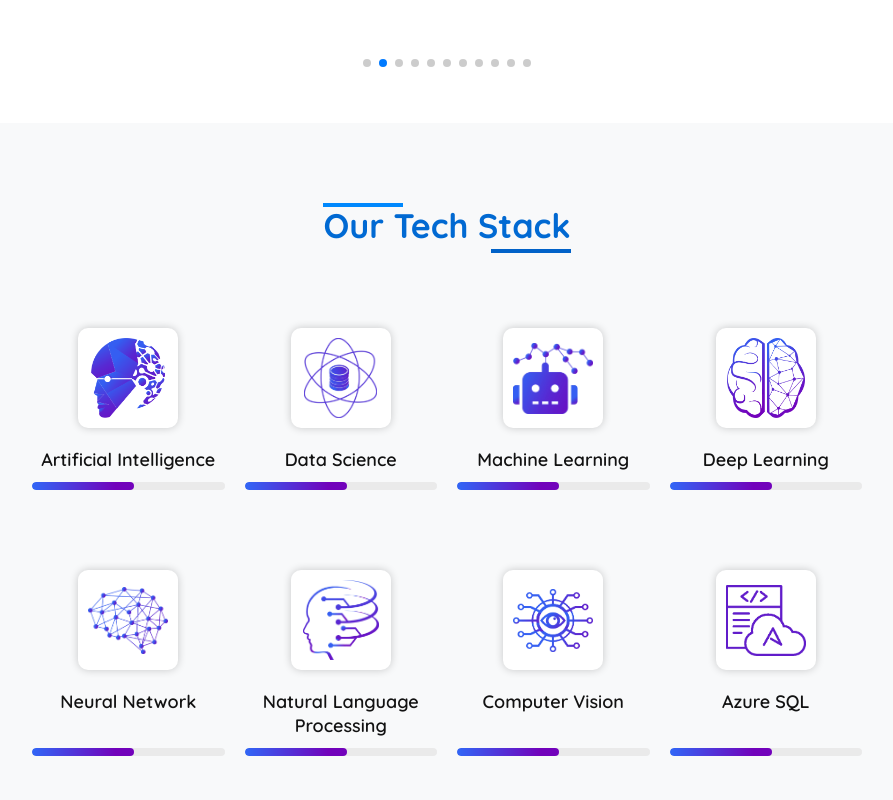
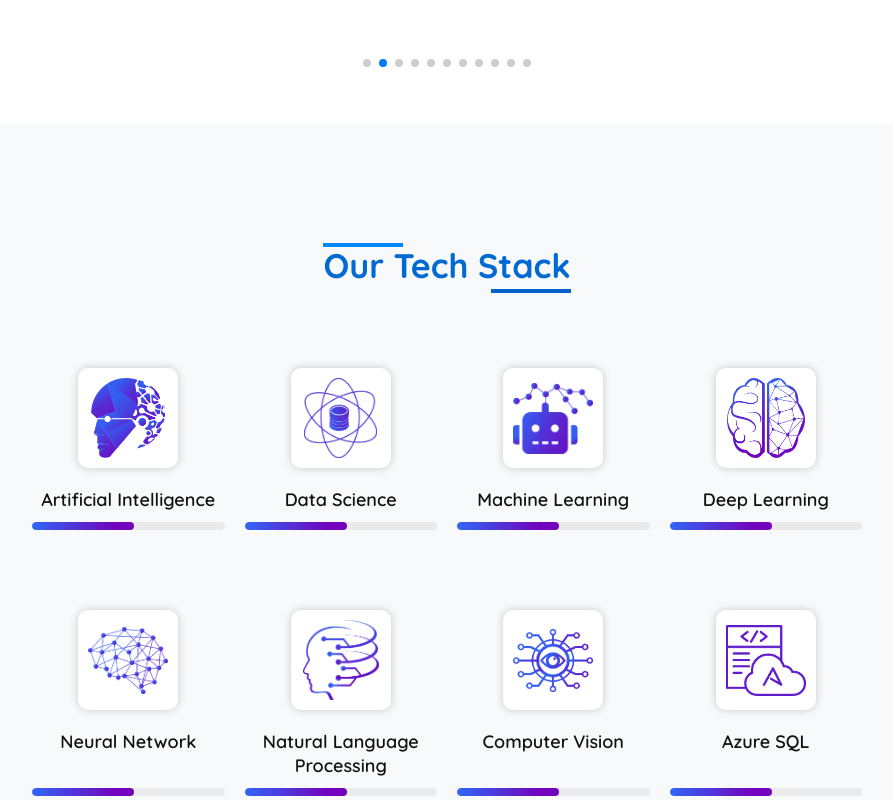
Before and after one commit to AJITSINHSolanki/website_2024, a Next.js app: page / in a window 1280 px wide. Shown: the part 7300-8100 px from the top of the page, without its empty margins (193-1086 px from the left). Built offline with nearby package versions, Linux system fonts and the light colour scheme.

Commit message:
Header Section Css

```diff
--- a/src/components/blog/index.js
+++ b/src/components/blog/index.js
@@ -33,7 +33,7 @@ const Blog = () => {
     };
 
     window.addEventListener('scroll', checkVisibility);
-    checkVisibility(); // Check initial visibility
+    checkVisibility();
 
     return () => {
       window.removeEventListener('scroll', checkVisibility);
@@ -42,7 +42,7 @@ const Blog = () => {
 
   return (
     <div className="container">
-      <div className="blog_section" id="blog"  ref={myRef}>
+      <div className={`blog_section fade-in ${isVisible ? 'active' : ''}`} id="blog"  ref={myRef}>
       <div style={{ paddingTop: '40px', minHeight: '40px',  }}>
 </div>
 
--- a/src/components/ourTechStack/index.js
+++ b/src/components/ourTechStack/index.js
@@ -1,19 +1,17 @@
 import { useRef, useEffect, useState } from 'react';
-import { OurTechStackItem } from "@/utils/constant";
+import { OurTechStackItem } from '@/utils/constant';
 import Image from 'next/image';
-import { BeatLoader } from "react-spinners";
-
+import { BeatLoader } from 'react-spinners';
 
 const PageLoading = () => {
   return (
     <>
-  <div style={{ textAlign: 'center', marginRight:'-40px'}}>
+      <div style={{ textAlign: 'center', marginRight: '-40px' }}>
         <BeatLoader
           color="#0162C8"
           cssOverride={{}}
           size={30}
           speedMultiplier={1}
-
         />
       </div>
     </>
@@ -21,7 +19,6 @@ const PageLoading = () => {
 };
 
 const OurTechStack = () => {
-
   const myRef = useRef(null);
   const [isVisible, setIsVisible] = useState(false);
 
@@ -47,22 +44,31 @@ const OurTechStack = () => {
     };
   }, []);
 
-
   return (
-        <div ref={myRef} id="our-tech-stack" className={`our_techstack_section  fade-in ${isVisible ? 'active' : ''}`}>
+    <div
+      ref={myRef}
+      id="our-tech-stack"
+      className={`our_techstack_section  fade-in ${isVisible ? 'active' : ''}`}
+    >
+      <div style={{ paddingTop: '40px', minHeight: '40px' }}></div>
       <div className="container">
-                <p className="main_title">Our Tech <span>Stack</span></p>
+        <p className="main_title">
+          Our Tech <span>Stack</span>
+        </p>
         <div className="our_techstack_list">
-                    {
-                        OurTechStackItem.length > 0 ? (OurTechStackItem?.map((item, key) => (<div key={key} className="our_techstack_item">
+          {OurTechStackItem.length > 0 ? (
+            OurTechStackItem?.map((item, key) => (
+              <div key={key} className="our_techstack_item">
                 <div className="images_box">
                   <Image src={item.images} alt={item.title} />
                 </div>
                 <p className="title_box">{item.title}</p>
-                        <div className="progress">
+                <div className="progress"></div>
               </div>
-                    </div>))) : (<PageLoading/>)
-                    }
+            ))
+          ) : (
+            <PageLoading />
+          )}
           {/* {OurTechStackItem?.map((item, key) => (<div key={key} className="our_techstack_item">
                         <div className="images_box">
                             <Image src={item.images} alt={item.title} />
@@ -74,7 +80,7 @@ const OurTechStack = () => {
         </div>
       </div>
     </div>
-    )
-}
+  );
+};
 
 export default OurTechStack;
--- a/src/components/partial/header/index.js
+++ b/src/components/partial/header/index.js
@@ -50,7 +50,6 @@ const Header = () => {
     return (
         <div className={`header ${isSticky ? "is-sticky" : ""}`}>
             <div className="header_container">
-            {/* <div style={{padding:'0px 30px'}}> */}
                 <div className="inner_header">
                     <Link href="/" className="logo">
                         <Logo />
```
Lines whose indentation alone changed are shown as unchanged.
